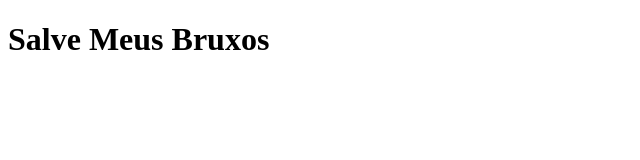
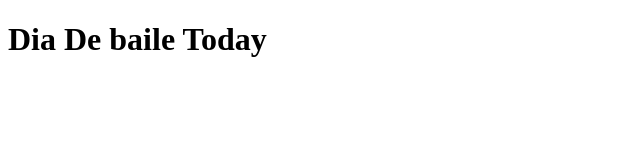
Before and after one commit to Youngbuga/Projetogit, a plain HTML site: page Index.html in a window 1280 px wide. Shown: the whole page, without its empty margins (0-640 px from the left). Drawn offline with Linux system fonts and the light colour scheme.

Commit message:
teste de troca de usuario

```diff
--- a/Index.html
+++ b/Index.html
@@ -7,6 +7,6 @@
     <title>Document</title>
 </head>
 <body>
-    <h1>Salve Meus Bruxos</h1>
+    <h1> Dia De baile Today</h1>
 </body>
 </html>
```
